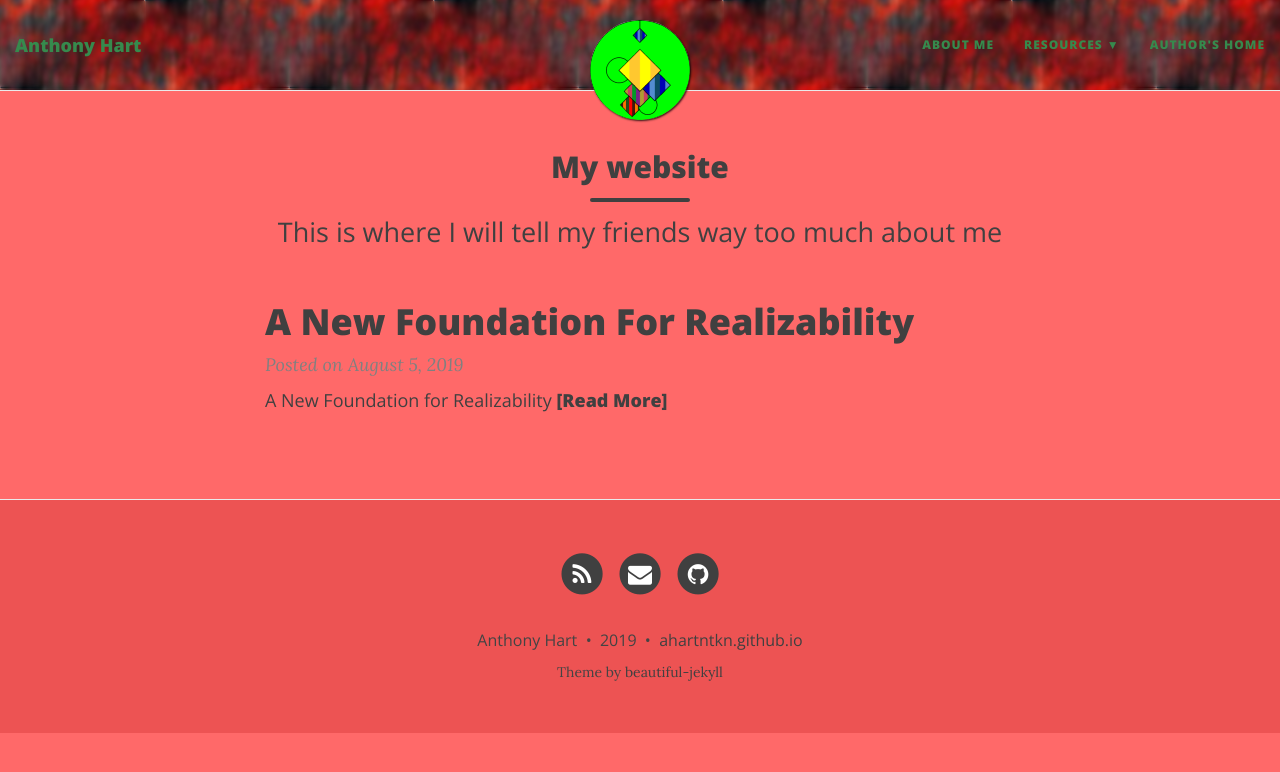
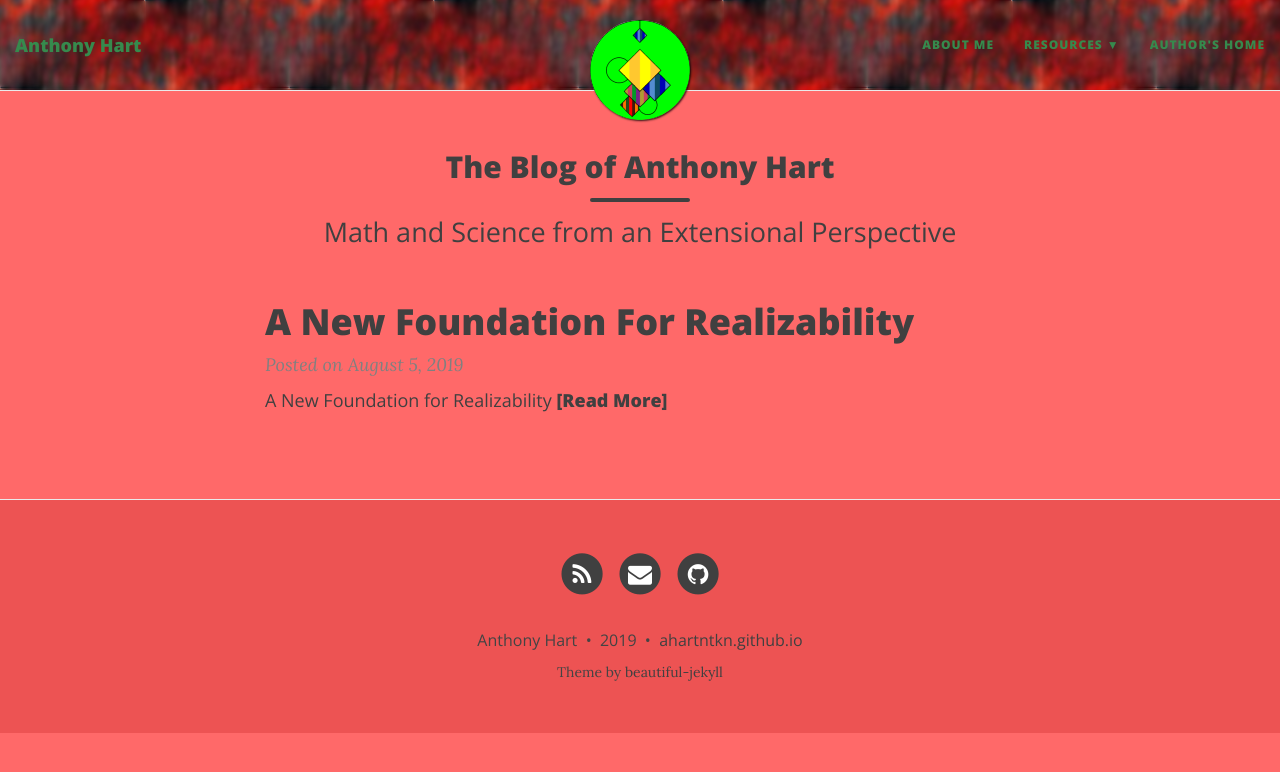
Before and after one commit to AHartNtkn/AHartNtkn.github.io, a Jekyll site: the page built from index.html, in a window 1280 px wide. Shown: the top 772 px of the page. Built offline with Jekyll 4.4.1, drawn with Linux system fonts in a browser that asks for light colours; nearby versions of some CDN libraries; the list of posts is cut into pages by our own code.

Commit message:
Fix index

```diff
--- a/index.html
+++ b/index.html
@@ -1,7 +1,7 @@
 ---
 layout: page
-title: My website
-subtitle: This is where I will tell my friends way too much about me
+title: The Blog of Anthony Hart
+subtitle: Math and Science from an Extensional Perspective
 use-site-title: true
 ---
 
```
Also changed, not shown: 1index.md (deleted, +0 -15 lines).
